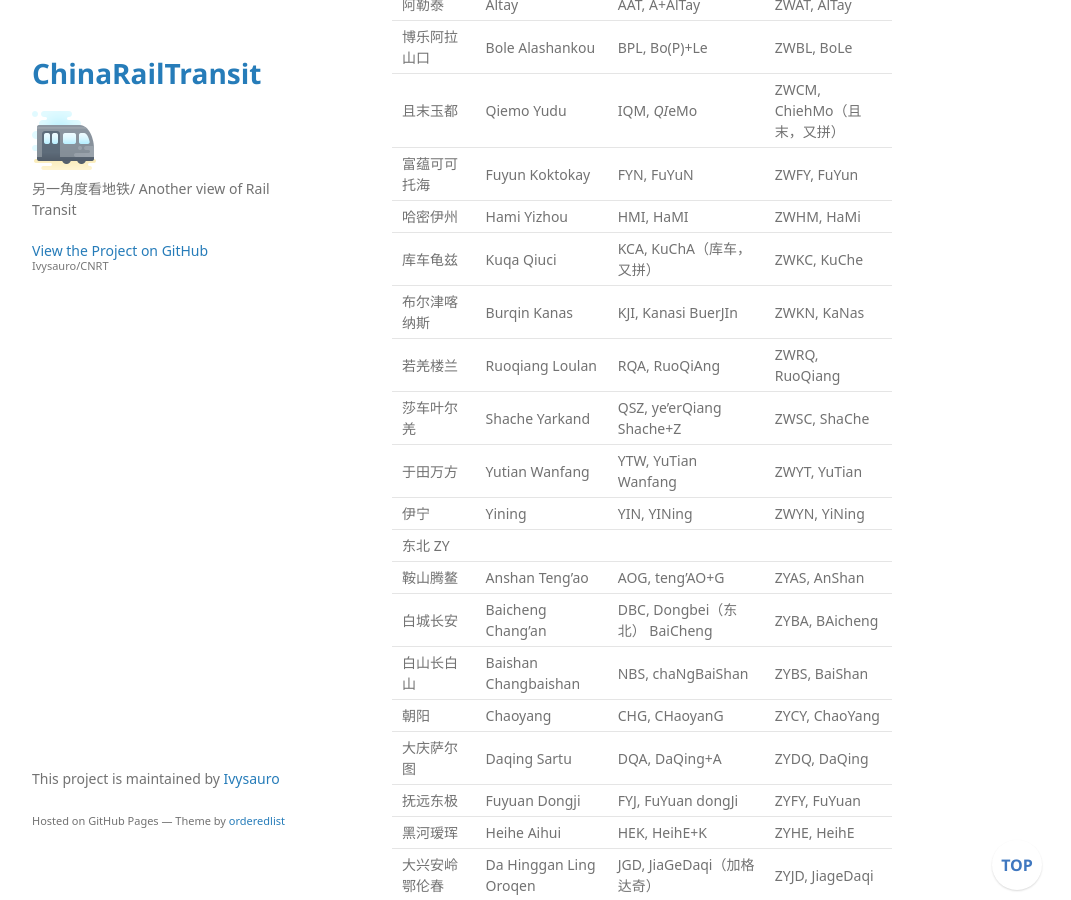
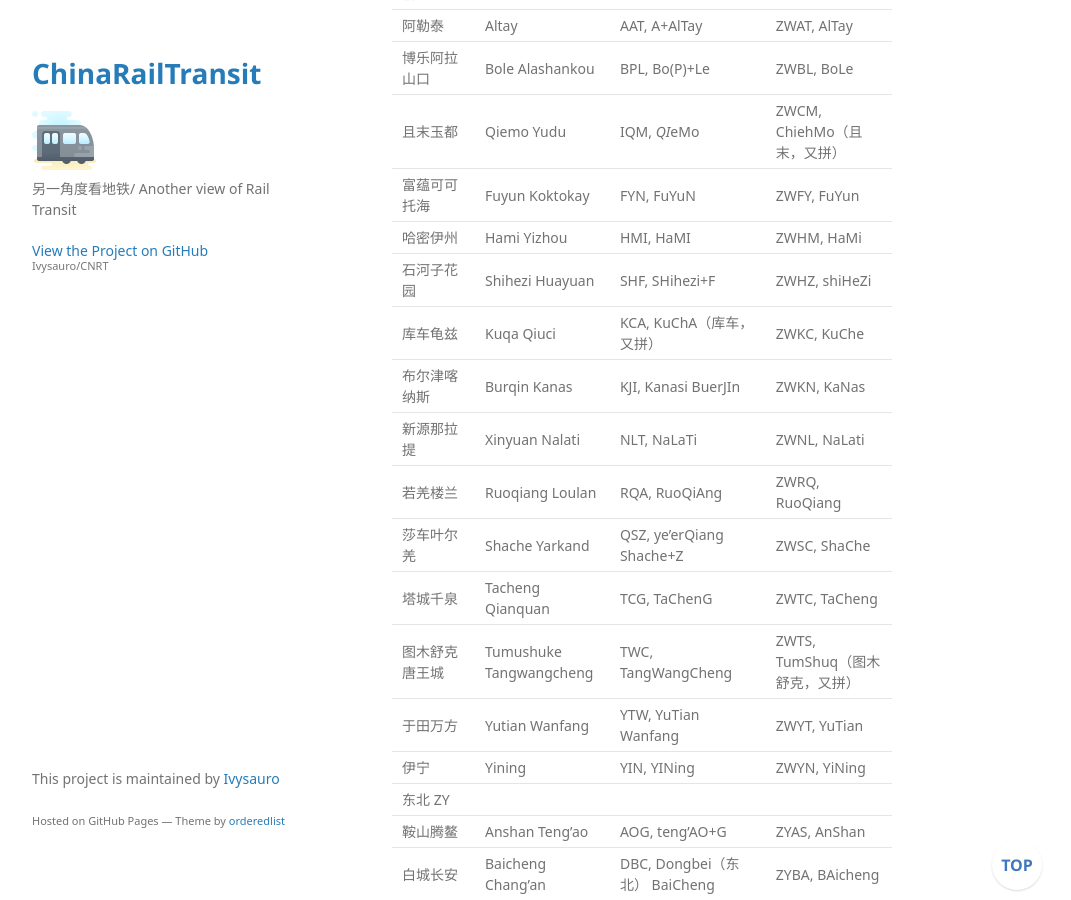
Before and after one commit to Ivysauro/CNRT, a Jekyll site: the page built from data/Airport.md, in a window 1280 px wide and 900 px high, scrolled down 11203 px. Shown: the whole window, without its empty margins (178-1249 px from the left). Built offline with Jekyll 4.4.1, drawn with Linux system fonts in a browser that asks for light colours; some web fonts are replaced; our own code applies the rules of GitHub Pages for plain Markdown files; a script that is not in the unit is left out.

Commit message:
🍊补充新疆数据

```diff
--- a/data/Airport.md
+++ b/data/Airport.md
@@ -264,10 +264,14 @@
 | 且末玉都 | Qiemo Yudu | IQM, *QI*eMo | ZWCM, ChiehMo（且末，又拼） |
 | 富蕴可可托海 | Fuyun Koktokay | FYN, FuYuN | ZWFY, FuYun |
 | 哈密伊州 | Hami Yizhou | HMI, HaMI | ZWHM, HaMi |
+| 石河子花园 | Shihezi Huayuan | SHF, SHihezi+F | ZWHZ, shiHeZi |
 | 库车龟兹 | Kuqa Qiuci | KCA, KuChA（库车，又拼） | ZWKC, KuChe |
 | 布尔津喀纳斯 | Burqin Kanas | KJI, Kanasi BuerJIn | ZWKN, KaNas |
+| 新源那拉提 | Xinyuan Nalati | NLT, NaLaTi | ZWNL, NaLati |
 | 若羌楼兰 | Ruoqiang Loulan | RQA, RuoQiAng | ZWRQ, RuoQiang |
 | 莎车叶尔羌 | Shache Yarkand | QSZ, ye'erQiang Shache+Z | ZWSC, ShaChe |
+| 塔城千泉 | Tacheng Qianquan | TCG, TaChenG | ZWTC, TaCheng |
+| 图木舒克唐王城 | Tumushuke Tangwangcheng | TWC, TangWangCheng | ZWTS, TumShuq（图木舒克，又拼） |
 | 于田万方 | Yutian Wanfang | YTW, YuTian Wanfang | ZWYT, YuTian |
 | 伊宁 | Yining | YIN, YINing | ZWYN, YiNing |
 | 东北 ZY |
```
